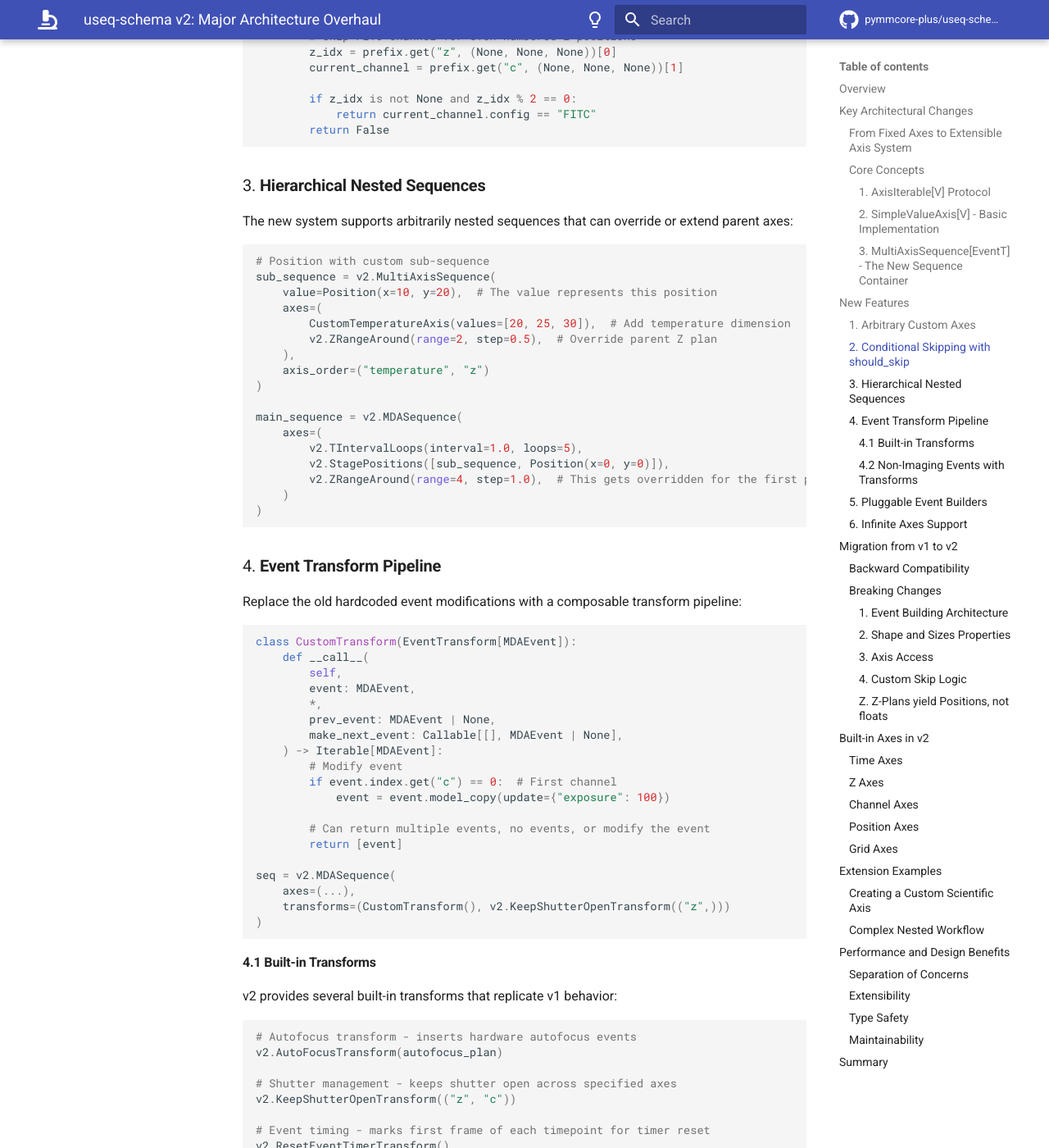
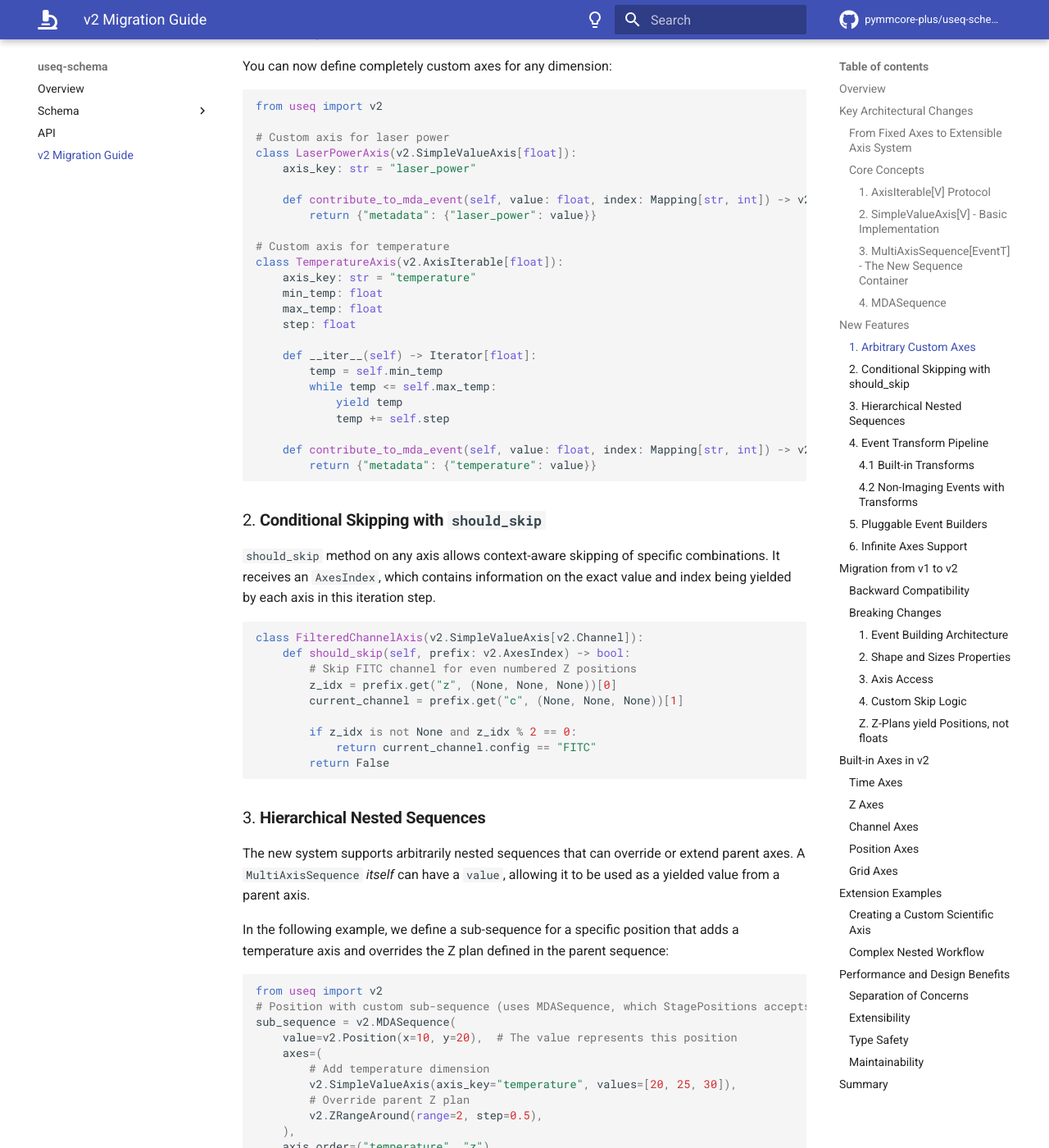
Before and after one commit to pymmcore-plus/useq-schema, an MkDocs documentation site: the page built from docs/v2-migration.md, in a window 1280 px wide and 1400 px high, scrolled down 2350 px. Shown: the whole window at 82% size. Built offline with MkDocs 1.6.1 and Material for MkDocs 9.7.7, drawn with Linux system fonts in a browser that asks for light colours; comment, search, counter and statistics services are not loaded; some of the changed text lies outside the part shown.

Commit message:
fix docs

````diff
--- a/docs/useq-schema-v2-migration-guide.md
+++ b/docs/v2-migration.md
@@ -1,4 +1,4 @@
-# useq-schema v2: Major Architecture Overhaul
+# v2 Migration Guide
 
 ## Overview
 
@@ -23,9 +23,17 @@ new features, how to use and extend them, and the breaking changes from v1.
 #### 1. `AxisIterable[V]` Protocol
 
 The foundation of v2 is the `AxisIterable` protocol, which defines how any axis
-should behave:
+should behave.  In short, an `AxisIterable` is an object that yields values (of
+any type), has an associated `axis_key`, and can contribute to event building
+and skipping logic.
 
 ```python
+from pydantic import BaseModel, Field
+from typing import Generic, Iterator, Mapping, TypeVar
+from abc import abstractmethod
+
+V = TypeVar("V")
+
 class AxisIterable(BaseModel, Generic[V]):
     axis_key: str  # Unique identifier for this axis
 
@@ -56,19 +64,46 @@ class SimpleValueAxis(AxisIterable[V]):
         yield from self.values
 ```
 
+```python
+axis = SimpleValueAxis(axis_key="z", values=[0, 1, 2, 3, 4])
+for z in axis:
+    print(z)  # Outputs 0, 1, 2, 3, 4
+```
+
 #### 3. `MultiAxisSequence[EventT]` - The New Sequence Container
 
 Replaces the old `MDASequence` as the core container, but with generic event
-support:
+support.  A `MultiAxisSequence` holds any number of `AxisIterable` objects,
+defines their order, and manages how the values from each axis get merged into
+an event.
 
 ```python
-class MultiAxisSequence(MutableModel, Generic[EventTco]):
+EventT = TypeVar("EventT")
+
+class MultiAxisSequence(BaseModel, Generic[EventT]):
     axes: tuple[AxisIterable, ...] = ()
     axis_order: Optional[tuple[str, ...]] = None
+
     value: Any = None  # Used when this sequence is nested
-    event_builder: Optional[EventBuilder[EventTco]] = None
+    event_builder: Optional[EventBuilder[EventT]] = None
     transforms: tuple[EventTransform, ...] = ()
 ```
+
+#### 4. `MDASequence`
+
+There *is* still an `MDASequence` class in v2, which is a subclass of
+`MultiAxisSequence` specialized for building `MDAEvent` objects.
+
+```python
+from useq.v2 import MDAEvent
+
+class MDASequence(MultiAxisSequence[MDAEvent]):
+    ...
+```
+
+In other words, `MultiAxisSequence` is a generic iterator over multiple
+axes that can build *any* type of event, while `MDASequence` is a specific
+implementation that builds `MDAEvent` objects (just like v1).
 
 ## New Features
 
@@ -77,15 +112,17 @@ class MultiAxisSequence(MutableModel, Generic[EventTco]):
 You can now define completely custom axes for any dimension:
 
 ```python
+from useq import v2
+
 # Custom axis for laser power
-class LaserPowerAxis(SimpleValueAxis[float]):
+class LaserPowerAxis(v2.SimpleValueAxis[float]):
     axis_key: str = "laser_power"
 
-    def contribute_to_mda_event(self, value: float, index: Mapping[str, int]) -> MDAEvent.Kwargs:
+    def contribute_to_mda_event(self, value: float, index: Mapping[str, int]) -> v2.MDAEvent.Kwargs:
         return {"metadata": {"laser_power": value}}
 
 # Custom axis for temperature
-class TemperatureAxis(AxisIterable[float]):
+class TemperatureAxis(v2.AxisIterable[float]):
     axis_key: str = "temperature"
     min_temp: float
     max_temp: float
@@ -97,17 +134,19 @@ class TemperatureAxis(AxisIterable[float]):
             yield temp
             temp += self.step
 
-    def contribute_to_mda_event(self, value: float, index: Mapping[str, int]) -> MDAEvent.Kwargs:
+    def contribute_to_mda_event(self, value: float, index: Mapping[str, int]) -> v2.MDAEvent.Kwargs:
         return {"metadata": {"temperature": value}}
 ```
 
 ### 2. **Conditional Skipping with `should_skip`**
 
-Implement complex conditional logic to skip certain axis combinations:
+`should_skip` method on any axis allows context-aware skipping of specific
+combinations.  It receives an `AxesIndex`, which contains information on
+the exact value and index being yielded by each axis in this iteration step.
 
 ```python
-class FilteredChannelAxis(SimpleValueAxis[Channel]):
-    def should_skip(self, prefix: AxesIndex) -> bool:
+class FilteredChannelAxis(v2.SimpleValueAxis[v2.Channel]):
+    def should_skip(self, prefix: v2.AxesIndex) -> bool:
         # Skip FITC channel for even numbered Z positions
         z_idx = prefix.get("z", (None, None, None))[0]
         current_channel = prefix.get("c", (None, None, None))[1]
@@ -120,15 +159,22 @@ class FilteredChannelAxis(SimpleValueAxis[Channel]):
 ### 3. **Hierarchical Nested Sequences**
 
 The new system supports arbitrarily nested sequences that can override or extend
-parent axes:
+parent axes.  A `MultiAxisSequence` *itself* can have a `value`, allowing it to
+be used as a yielded value from a parent axis.
+
+In the following example, we define a sub-sequence for a specific position that
+adds a temperature axis and overrides the Z plan defined in the parent sequence:
 
 ```python
-# Position with custom sub-sequence
-sub_sequence = v2.MultiAxisSequence(
-    value=Position(x=10, y=20),  # The value represents this position
+from useq import v2
+# Position with custom sub-sequence (uses MDASequence, which StagePositions accepts)
+sub_sequence = v2.MDASequence(
+    value=v2.Position(x=10, y=20),  # The value represents this position
     axes=(
-        CustomTemperatureAxis(values=[20, 25, 30]),  # Add temperature dimension
-        v2.ZRangeAround(range=2, step=0.5),  # Override parent Z plan
+        # Add temperature dimension
+        v2.SimpleValueAxis(axis_key="temperature", values=[20, 25, 30]),
+        # Override parent Z plan
+        v2.ZRangeAround(range=2, step=0.5),
     ),
     axis_order=("temperature", "z")
 )
@@ -136,7 +182,7 @@ sub_sequence = v2.MultiAxisSequence(
 main_sequence = v2.MDASequence(
     axes=(
         v2.TIntervalLoops(interval=1.0, loops=5),
-        v2.StagePositions([sub_sequence, Position(x=0, y=0)]),
+        v2.StagePositions(values=[sub_sequence, v2.Position(x=0, y=0)]),
         v2.ZRangeAround(range=4, step=1.0),  # This gets overridden for the first position
     )
 )
@@ -144,10 +190,13 @@ main_sequence = v2.MDASequence(
 
 ### 4. **Event Transform Pipeline**
 
-Replace the old hardcoded event modifications with a composable transform
-pipeline:
+Transforms allow you to modify events after they are built but before they are
+yielded. This replaces the old hardcoded event modification logic with a
+flexible, composable pipeline:
 
 ```python
+from useq.v2 import KeepShutterOpenTransform, EventTransform
+
 class CustomTransform(EventTransform[MDAEvent]):
     def __call__(
         self,
@@ -164,24 +213,28 @@ class CustomTransform(EventTransform[MDAEvent]):
         return [event]
 
 seq = v2.MDASequence(
-    axes=(...),
-    transforms=(CustomTransform(), v2.KeepShutterOpenTransform(("z",)))
+    channels=["DAPI", "FITC"],  # Using legacy API for brevity
+    transforms=(CustomTransform(), KeepShutterOpenTransform(("z",)))
 )
 ```
 
 #### 4.1 **Built-in Transforms**
 
-v2 provides several built-in transforms that replicate v1 behavior:
+v2 provides several built-in transforms that replicate v1 behavior.
+Note: transforms are currently available from `useq.v2._transformers`:
 
 ```python
-# Autofocus transform - inserts hardware autofocus events
-v2.AutoFocusTransform(autofocus_plan)
+from useq.v2 import (
+    AutoFocusTransform,
+    KeepShutterOpenTransform,
+    ResetEventTimerTransform,
+)
 
 # Shutter management - keeps shutter open across specified axes
-v2.KeepShutterOpenTransform(("z", "c"))
+KeepShutterOpenTransform(("z", "c"))
 
 # Event timing - marks first frame of each timepoint for timer reset
-v2.ResetEventTimerTransform()
+ResetEventTimerTransform()
 ```
 
 #### 4.2 **Non-Imaging Events with Transforms**
@@ -244,15 +297,17 @@ seq = v2.MDASequence(
 Customize how raw axis data gets converted into events:
 
 ```python
-class CustomEventBuilder(EventBuilder[MyCustomEvent]):
+class MyCustomEvent: ...
+
+class CustomEventBuilder(v2.EventBuilder[MyCustomEvent]):
     def __call__(
-        self, axes_index: AxesIndex, context: tuple[MultiAxisSequence, ...]
+        self, axes_index: v2.AxesIndex, context: tuple[v2.MultiAxisSequence, ...]
     ) -> MyCustomEvent:
         # Build your custom event type
         return MyCustomEvent(...)
 
 seq = v2.MultiAxisSequence(
-    axes=(...),
+    axes=(),
     event_builder=CustomEventBuilder()
 )
 ```
@@ -262,7 +317,7 @@ seq = v2.MultiAxisSequence(
 Unlike v1, v2 supports infinite sequences:
 
 ```python
-class InfiniteTimeAxis(AxisIterable[float]):
+class InfiniteTimeAxis(v2.AxisIterable[float]):
     axis_key: str = "t"
     interval: float = 1.0
 
@@ -290,15 +345,16 @@ seq = v2.MDASequence(
 )
 
 # Internally converted to:
-seq = v2.MDASequence(
+seq2 = v2.MDASequence(
     axes=(
         v2.TIntervalLoops(interval=1.0, loops=5),
-        v2.StagePositions([v2.Position(x=10, y=20, z=5)]),
+        v2.StagePositions(values=[v2.Position(x=10, y=20, z=5)]),
+        v2.ChannelsPlan(values=[v2.Channel(config="DAPI"), v2.Channel(config="FITC")]),
         v2.ZRangeAround(range=4, step=1),
-        v2.ChannelsPlan(values=[Channel(config="DAPI"), Channel(config="FITC")]),
     ),
-    axis_order=("t", "p", "z", "c")  # Derived from AXES constant
 )
+
+assert list(seq) == list(seq2)
 ```
 
 ### Breaking Changes
@@ -317,17 +373,22 @@ logic.
 #### 2. **Shape and Sizes Properties**
 
 ```python
+from useq import MDASequence
+from useq import v2
+
 # v1
+seq = MDASequence()
 seq.shape  # Returns tuple of sizes
 seq.sizes  # Returns mapping of axis -> size
 
 # v2 - DEPRECATED
-seq.shape  # Deprecated - raises FutureWarning
-seq.sizes  # Deprecated - raises FutureWarning
+seq2 = v2.MDASequence()
+seq2.shape  # Deprecated - raises FutureWarning
+seq2.sizes  # Deprecated - raises FutureWarning
 
 # v2 - New approach
-len(axis) for axis in seq.axes  # Get size per axis
-seq.is_finite()  # Check if sequence is finite
+[len(axis) for axis in seq2.axes]  # Get size per axis
+seq2.is_finite()  # Check if sequence is finite
 ```
 
 #### 3. **Axis Access**
@@ -341,12 +402,16 @@ seq.stage_positions
 seq.grid_plan
 
 # v2 - Legacy properties still work but deprecated
-seq.time_plan  # Returns the time axis or None
-seq.z_plan     # Returns the z axis or None
+seq2.time_plan  # Returns the time axis or None
+seq2.z_plan     # Returns the z axis or None
 
 # v2 - New approach
-time_axis = next((ax for ax in seq.axes if ax.axis_key == "t"), None)
-z_axis = next((ax for ax in seq.axes if ax.axis_key == "z"), None)
+time_axis = next((ax for ax in seq2.axes if ax.axis_key == "t"), None)
+z_axis = next((ax for ax in seq2.axes if ax.axis_key == "z"), None)
+
+# each of which have convenience methods:
+time_axis = seq2.time_plan
+z_axis = seq2.z_plan
 ```
 
 #### 4. **Custom Skip Logic**
@@ -408,7 +473,7 @@ All the original v1 plans are now `AxisIterable` implementations:
 ### Creating a Custom Scientific Axis
 
 ```python
-class PHAxis(AxisIterable[float]):
+class PHAxis(v2.AxisIterable[float]):
     """Axis for pH titration experiments."""
     axis_key: str = "ph"
     start_ph: float = 6.0
@@ -429,37 +494,51 @@ class PHAxis(AxisIterable[float]):
     def should_skip(self, prefix: AxesIndex) -> bool:
         # Skip pH 7.5+ for channel index > 2
         channel_idx = prefix.get("c", (None, None, None))[0]
-        return channel_idx is not None and channel_idx > 2 and value >= 7.5
+        ph_value = prefix.get("ph", (None, None, None))[1]
+        return channel_idx is not None and channel_idx > 2 and ph_value >= 7.5
 ```
 
 ### Complex Nested Workflow
 
 ```python
+from useq import v2
+
 # Different regions with different imaging parameters
-region1 = v2.MultiAxisSequence(
+region1 = v2.MDASequence(
     value=v2.Position(x=0, y=0, name="Region1"),
     axes=(
         v2.ZRangeAround(range=10, step=0.2),  # High-res Z
-        v2.ChannelsPlan(["DAPI", "FITC", "Cy3"]),  # 3 channels
+        v2.ChannelsPlan(values=["DAPI", "FITC", "Cy3"]),  # 3 channels
     )
 )
 
-region2 = v2.MultiAxisSequence(
+region2 = v2.MDASequence(
     value=v2.Position(x=100, y=100, name="Region2"),
     axes=(
         v2.ZRangeAround(range=20, step=0.5),  # Lower-res Z
-        v2.ChannelsPlan(["DAPI", "Cy5"]),  # Only 2 channels
+        v2.ChannelsPlan(values=["DAPI", "Cy5"]),  # Only 2 channels
         PHAxis(start_ph=6.5, end_ph=7.5, steps=5),  # pH titration
     )
 )
 
+class CustomTransform:
+    def __call__(
+        self,
+        event: v2.MDAEvent,
+        *,
+        prev_event: v2.MDAEvent | None,
+        make_next_event: Callable[[], v2.MDAEvent | None],
+    ) -> Iterable[v2.MDAEvent]:
+        # possibly modify event... based on conditions
+        yield event
+
 main_seq = v2.MDASequence(
     axes=(
         v2.TIntervalLoops(interval=60, loops=10),  # Every minute for 10 minutes
-        v2.StagePositions([region1, region2]),
+        v2.StagePositions(values=[region1, region2]),
     ),
     transforms=(
-        CustomExposureTransform(),  # Adjust exposure per region
+        CustomTransform(),
         v2.KeepShutterOpenTransform(("z", "c")),  # Keep shutter open for Z and C
     )
 )
--- a/mkdocs.yml
+++ b/mkdocs.yml
@@ -21,6 +21,7 @@ nav:
         - schema/axes.md
         - schema/hardware_autofocus.md
       - api.md
+      - v2-migration.md
   - pymmcore-widgets: /pymmcore-widgets/
   - napari-micromanager: /napari-micromanager/
 
````
Also changed, not shown: 2 other files.
